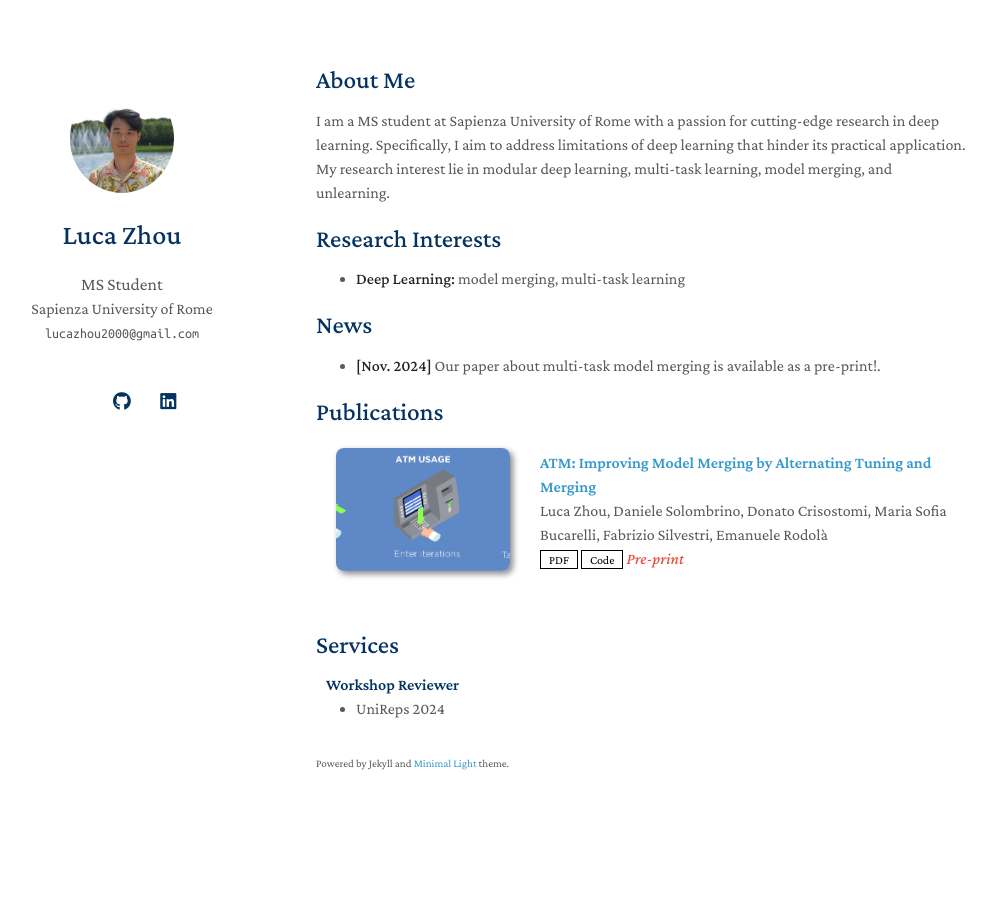
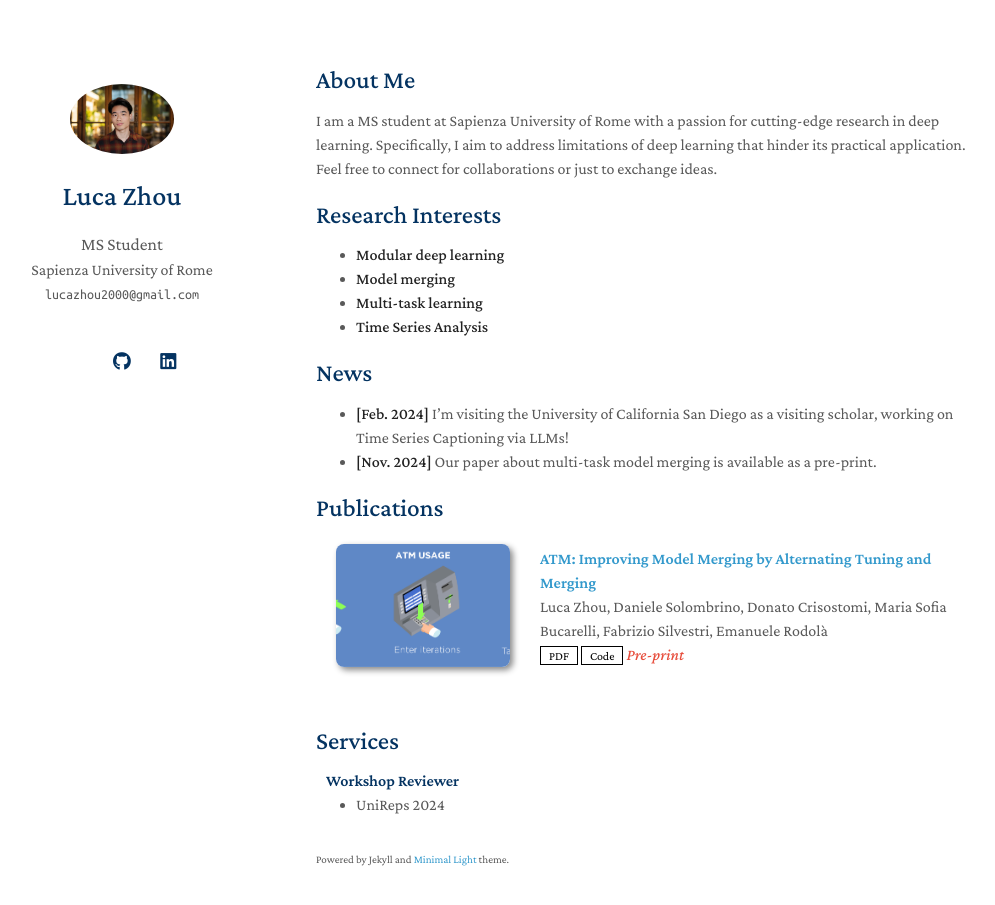
Before and after one commit to LuckerZOfficiaL/LuckerZOfficiaL.github.io, a Jekyll site: the page built from index.md, in a window 1280 px wide and 940 px high. Shown: the top 905 px of the window, without its empty margins (154-1149 px from the left). Built offline with Jekyll 4.4.1, drawn with Linux system fonts in a browser that asks for light colours; a style sheet for code colours, icons or effects is not loaded; our own code applies the rules of GitHub Pages for plain Markdown files.

Commit message:
feb.2025 update

```diff
--- a/_config.yml
+++ b/_config.yml
@@ -22,7 +22,7 @@
 
 # Images (e.g., your profile picture and your website's favicon)
 # "favicon" and "favicon_dark" are used for the light and dark modes, respectively.
-avatar: ./assets/img/avatar.jpg
+avatar: ./assets/img/avatar2.jpg
 favicon: ./assets/img/favicon.png
 favicon_dark: ./assets/img/favicon-dark.png
 
--- a/index.md
+++ b/index.md
@@ -4,15 +4,19 @@
 
 ## About Me
 
-I am a MS student at Sapienza University of Rome with a passion for cutting-edge research in deep learning. Specifically, I aim to address limitations of deep learning that hinder its practical application. My research interest lie in modular deep learning, multi-task learning, model merging, and unlearning.
+I am a MS student at Sapienza University of Rome with a passion for cutting-edge research in deep learning. Specifically, I aim to address limitations of deep learning that hinder its practical application. Feel free to connect for collaborations or just to exchange ideas.
 
 ## Research Interests
 
-- **Deep Learning:** model merging, multi-task learning
+- **Modular deep learning**
+- **Model merging**
+- **Multi-task learning**
+- **Time Series Analysis**
+
 
 ## News
-
-- **[Nov. 2024]** Our paper about multi-task model merging is available as a pre-print!.
+- **[Feb. 2024]** I'm visiting the University of California San Diego as a visiting scholar, working on Time Series Captioning via LLMs!
+- **[Nov. 2024]** Our paper about multi-task model merging is available as a pre-print.
 
 
 {% include_relative _includes/publications.md %}
```
Also changed, not shown: assets/img/avatar1.jpg (renamed from assets/img/avatar.jpg), assets/img/avatar2.jpg (added), assets/img/avatar3.jpg (added), 1 other file.
